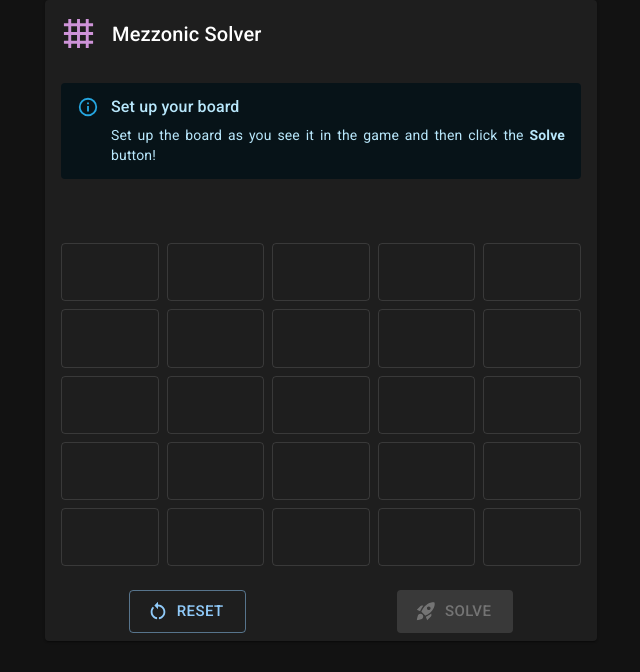
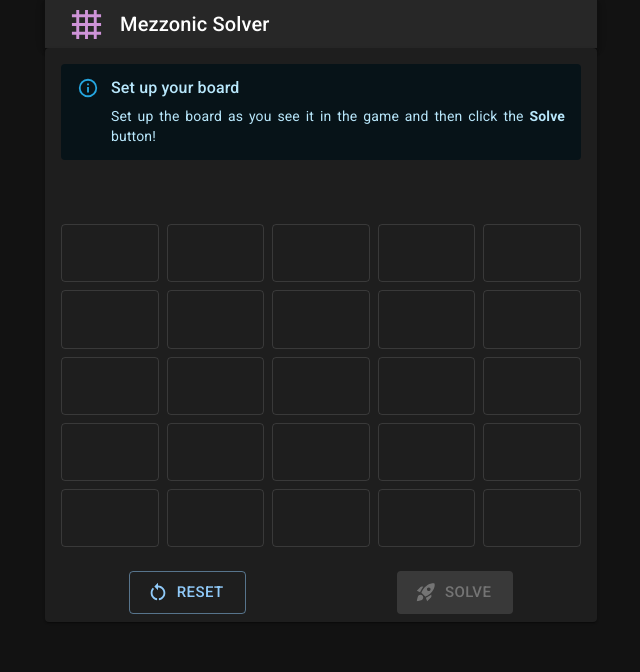
Before and after one commit to martinekvili/mezzonic-solver, a React (Create React App) app in the folder client/: page / in a window 1280 px wide. Shown: the top 672 px of the page, without its empty margins (319-959 px from the left). Built offline with nearby package versions, Linux system fonts and the light colour scheme.

Commit message:
Use AppBar instead of CardHeader

```diff
--- a/client/src/features/lightsout/LightsOut.tsx
+++ b/client/src/features/lightsout/LightsOut.tsx
@@ -1,10 +1,12 @@
 import {
+  AppBar,
   Card,
   CardActions,
   CardContent,
-  CardHeader,
   Container,
   Stack,
+  Toolbar,
+  Typography,
 } from "@mui/material";
 import { Actions } from "./Actions";
 import { Board } from "./Board";
@@ -14,12 +16,13 @@ import { Information } from "./Information";
 export function LightsOut() {
   return (
     <Container maxWidth="sm">
+      <AppBar position="static">
+        <Toolbar variant="dense">
+          <Grid4x4Icon fontSize="large" color="secondary" sx={{ mr: 2 }} />
+          <Typography variant="h6">Mezzonic Solver</Typography>
+        </Toolbar>
+      </AppBar>
       <Card>
-        <CardHeader
-          title="Mezzonic Solver"
-          titleTypographyProps={{ variant: "h6" }}
-          avatar={<Grid4x4Icon fontSize="large" color="secondary" />}
-        />
         <CardContent>
           <Stack direction="column" justifyContent="space-between" spacing={4}>
             <Information />
```
